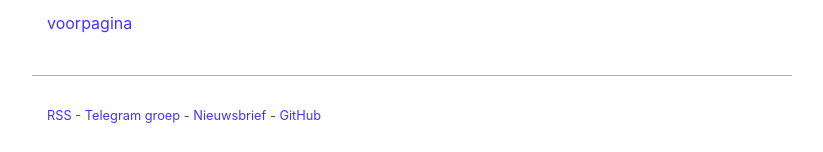
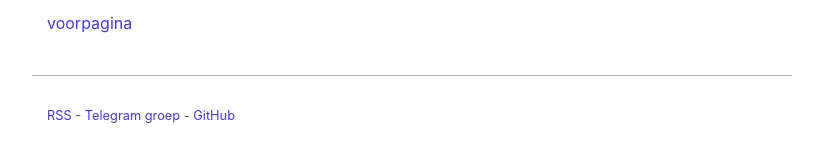
Before and after one commit to geensnor/geensnor.nl, a Jekyll site: the page built from _posts/2021-05-26-Kunst, uitgelegd.md, in a window 1280 px wide. Shown: the part 1466-1618 px from the top of the page, without its empty margins (228-1051 px from the left). Built offline with Jekyll 4.4.1, drawn with Linux system fonts in a browser that asks for light colours; comment, search, counter and statistics services are not loaded.

Commit message:
nieuwsbrief uit footer

```diff
--- a/_includes/footer.html
+++ b/_includes/footer.html
@@ -1,18 +1,31 @@
 <footer>
   <div class="row justify-content-center">
     <div class="col-md-8 content-container line-top">
-      <a class="umami--click--footer-feed" href="../feed.xml">RSS</a> - <a class="umami--click--footer-telegram"
-        href="https://t.me/geensnor">Telegram groep</a> - <a class="umami--click--footer-nieuwsbrief"
-        href="https://www.getrevue.co/profile/geensnor">Nieuwsbrief</a> - <a class="umami--click--footer-github"
-        href="https://github.com/geensnor/geensnor.nl">GitHub</a>
+      <a class="umami--click--footer-feed" href="../feed.xml">RSS</a> -
+      <a class="umami--click--footer-telegram" href="https://t.me/geensnor"
+        >Telegram groep</a
+      >
+      -
+      <a
+        class="umami--click--footer-github"
+        href="https://github.com/geensnor/geensnor.nl"
+        >GitHub</a
+      >
     </div>
   </div>
-
-
 </footer>
-<script src="https://code.jquery.com/jquery-3.5.1.slim.min.js"
-  integrity="sha384-DfXdz2htPH0lsSSs5nCTpuj/zy4C+OGpamoFVy38MVBnE+IbbVYUew+OrCXaRkfj" crossorigin="anonymous"></script>
-<script src="https://cdn.jsdelivr.net/npm/popper.js@1.16.1/dist/umd/popper.min.js"
-  integrity="sha384-9/reFTGAW83EW2RDu2S0VKaIzap3H66lZH81PoYlFhbGU+6BZp6G7niu735Sk7lN" crossorigin="anonymous"></script>
-<script src="https://stackpath.bootstrapcdn.com/bootstrap/4.5.2/js/bootstrap.min.js"
-  integrity="sha384-B4gt1jrGC7Jh4AgTPSdUtOBvfO8shuf57BaghqFfPlYxofvL8/KUEfYiJOMMV+rV" crossorigin="anonymous"></script>
+<script
+  src="https://code.jquery.com/jquery-3.5.1.slim.min.js"
+  integrity="sha384-DfXdz2htPH0lsSSs5nCTpuj/zy4C+OGpamoFVy38MVBnE+IbbVYUew+OrCXaRkfj"
+  crossorigin="anonymous"
+></script>
+<script
+  src="https://cdn.jsdelivr.net/npm/popper.js@1.16.1/dist/umd/popper.min.js"
+  integrity="sha384-9/reFTGAW83EW2RDu2S0VKaIzap3H66lZH81PoYlFhbGU+6BZp6G7niu735Sk7lN"
+  crossorigin="anonymous"
+></script>
+<script
+  src="https://stackpath.bootstrapcdn.com/bootstrap/4.5.2/js/bootstrap.min.js"
+  integrity="sha384-B4gt1jrGC7Jh4AgTPSdUtOBvfO8shuf57BaghqFfPlYxofvL8/KUEfYiJOMMV+rV"
+  crossorigin="anonymous"
+></script>
```
